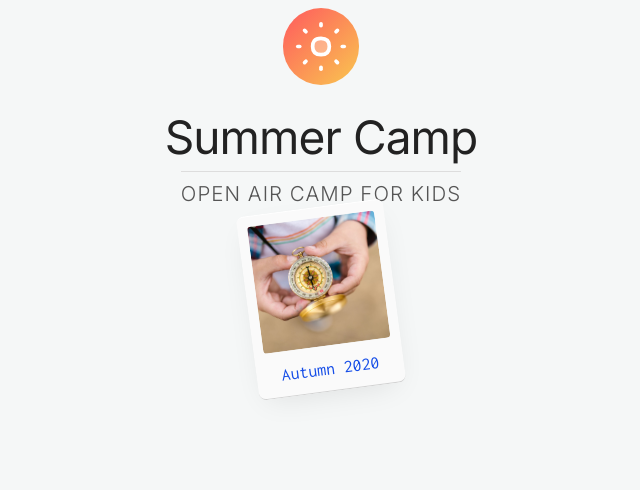
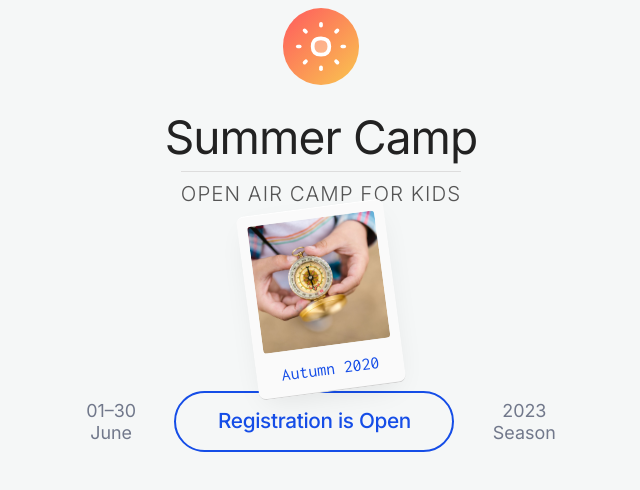
Before and after one commit to maksymcharuk/my-camp-fork, a React (Create React App) app: page / in a window 1280 px wide. Shown: the top 490 px of the page, without its empty margins (319-959 px from the left). Built offline with nearby package versions, Linux system fonts and the light colour scheme.

Commit message:
Add Registration component

```diff
--- a/src/App.js
+++ b/src/App.js
@@ -1,6 +1,7 @@
 import "./App.css";
 import PageTitle from "./components/PageTitle/PageTitle";
 import PolaroidPhoto from "./components/PolaroidPhoto/PolaroidPhoto";
+import Registration from "./components/Registration/Registration";
 
 import image1 from "./images/image_1.jpg";
 
@@ -12,6 +13,7 @@ function App() {
         description="Open air Camp for kids"
       ></PageTitle>
       <PolaroidPhoto imageSrc={image1} text="Autumn 2020"></PolaroidPhoto>
+      <Registration></Registration>
     </div>
   );
 }
--- /dev/null
+++ b/src/components/Registration/Registration.js
@@ -0,0 +1,23 @@
+import React from "react";
+import PropTypes from "prop-types";
+import styles from "./Registration.module.css";
+
+const Registration = () => (
+  <div className={styles.Registration} data-testid="Registration">
+    <h5 className={styles.Date}>
+      01–30 <br></br> June
+    </h5>
+    <a href="/registration" class="button">
+      <h3>Registration is Open</h3>
+    </a>
+    <h5 className={styles.Season}>
+      2023 <br></br> Season
+    </h5>
+  </div>
+);
+
+Registration.propTypes = {};
+
+Registration.defaultProps = {};
+
+export default Registration;
--- /dev/null
+++ b/src/components/Registration/Registration.module.css
@@ -0,0 +1,19 @@
+.Registration {
+  display: flex;
+  padding-right: 8%;
+  padding-bottom: 5vh;
+  padding-left: 8%;
+  justify-content: center;
+  align-items: center;
+  grid-column-gap: 1.5em;
+}
+
+.Date {
+  color: #71788b;
+  text-align: center;
+}
+
+.Season {
+  color: #71788b;
+  text-align: center;
+}
--- a/src/index.css
+++ b/src/index.css
@@ -22,6 +22,15 @@ h1 {
   letter-spacing: -0.02em;
 }
 
+h3 {
+  margin-top: 0em;
+  margin-bottom: 0em;
+  font-size: 0.9em;
+  line-height: 1.2;
+  font-weight: 500;
+  letter-spacing: -0.015em;
+}
+
 h5 {
   margin-top: 0em;
   margin-bottom: 0em;
@@ -39,3 +48,27 @@ h6 {
   letter-spacing: 0.025em;
   text-transform: uppercase;
 }
+
+.button {
+  display: flex;
+  padding: 0.7em 1.8em;
+  flex-direction: row;
+  justify-content: center;
+  align-items: center;
+  grid-column-gap: 1em;
+  grid-row-gap: 0.5em;
+  border-style: solid;
+  border-width: 2px;
+  border-color: #154de7;
+  border-radius: 10em;
+  background-color: transparent;
+  transition: color 300ms ease, background-color 300ms ease;
+  color: #154de7;
+  font-size: 0.9em;
+  text-align: center;
+}
+
+.button:hover {
+  background-color: #154de7;
+  color: #e2e9fa;
+}
```
Also changed, not shown: 2 other files (tests, documents, lock files or other folders).
